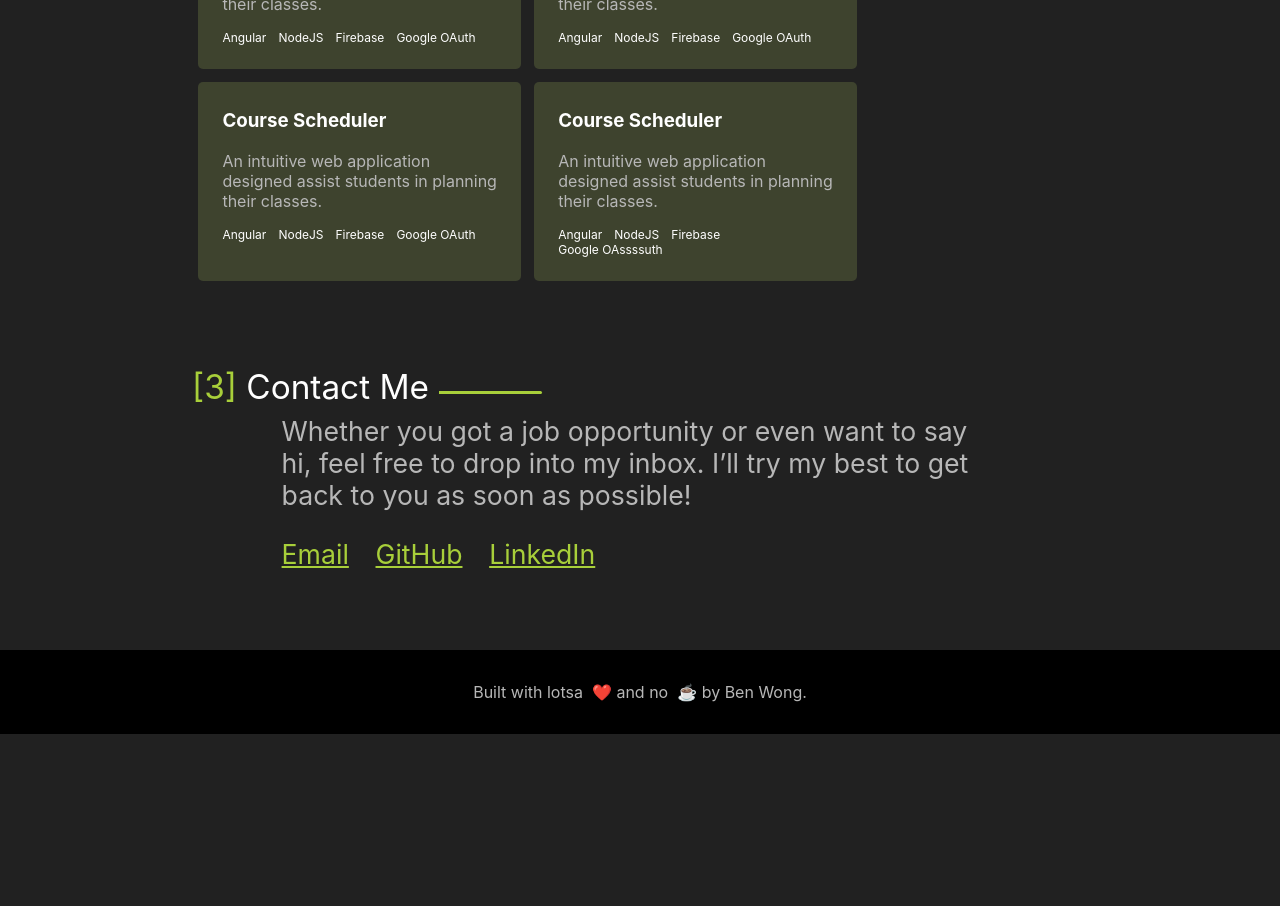
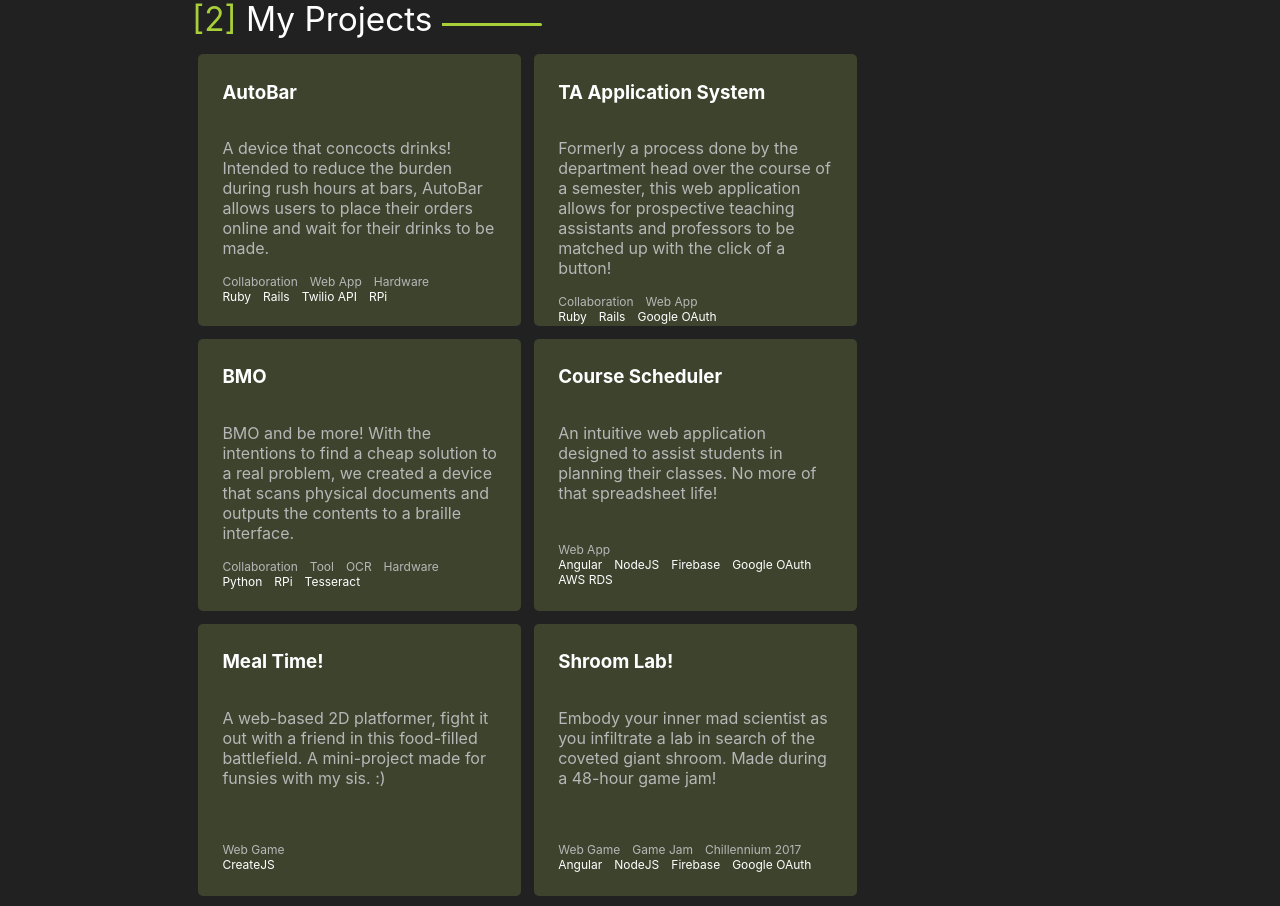
Before and after one commit to BenWong1097/site-v2, a React (Create React App) app: page / in a window 1280 px wide. Shown: the part 1860-2766 px from the top of the page. Before the commit the page ends 2594 px from the top, so only its background shows below. Built offline with nearby package versions, Linux system fonts and the light colour scheme; the HTML template or start-up script is replaced by a standard one.

Commit message:
Updated all data. Beefed up the navbar a bit

```diff
--- a/src/App.css
+++ b/src/App.css
@@ -127,7 +127,12 @@ a:visited{
 
 /* Nav */
 nav{
+  position: fixed;
+  z-index: 2;
+  top: 0;
   width: 90%;
+  padding-right: 10%;
+  box-shadow: rgba(0, 0, 0, 0.05) 0px 5px 5px;
 }
 nav ul{
   display: flex;
@@ -143,7 +148,11 @@ nav li{
 /* Landing */
 .landing div{
   margin-top: 0.25em;
-  margin-bottom: 0.25em;
+  margin-bottom: 0.5em;
+}
+.landing{
+  margin-top: 10em;
+  margin-bottom: 13em;
 }
 
 /* About */
@@ -198,6 +207,15 @@ nav li{
   background: rgb(62, 67, 46);
   border-radius: 5px;
   width: 275px;
+  height: 15em;
+  display: flex;
+  flex-direction: column;
+}
+.project-techlist-container{
+  flex-grow: 1;
+  display: flex;
+  flex-direction: column;
+  justify-content: flex-end;
 }
 .project-techlist span{
   padding-right: 1em;
--- a/src/Data.js
+++ b/src/Data.js
@@ -27,13 +27,13 @@ const Data = {
         ]},
         {
             employer: 'Sabre Corporation',
-            role: 'Galactic Protector',
-            from: 'Feb 2102',
-            to: 'Dec 2102',
+            role: 'Software Developer Intern',
+            from: 'May 2019',
+            to: 'Aug 2019',
             details: [
-                'Collaborate on segue utilizing lorem ipsum dolores with a side of french fries',
-                'Designed algorithms that utilize that apex commander that exists on the fourth plane of existence in order to dilute the radiation of Earth',
-                'Applied a dynamic scheduling algorithm to dictate when the Glorkun army was going to attack Earth, allowing for an accurate predication of when to execute Order Null'
+                'Investigated the current flight pathing algorithm and eliminated observed redundant effort, improving performance in targeted edge cases',
+                'Implemented validation of data values for the flight scheduling service through the use of regex expressions',
+                'Developed a business case that targeted a novel market with technical and financial analysis with a React web application as a proof-of-concept'
         ]},
         {
             employer: 'Tokio Marine HCC',
@@ -47,30 +47,66 @@ const Data = {
     ],
     Projects: [
         {
-            name: "Course Scheduler",
-            description: "An intuitive web application designed assist students in planning their classes.",
-            tech: ['Angular', 'NodeJS', 'Firebase', 'Google OAuth'],
+            name: "AutoBar",
+            description: "A device that concocts drinks! Intended to reduce the burden during rush hours at bars, AutoBar allows users to place their orders online and wait for their drinks to be made.",
+            tech: ['Ruby', 'Rails', 'Twilio API', 'RPi'],
+            tags: ['Collaboration', 'Web App', 'Hardware'],
+            github: '',
+            demo: ''
+        },
+        {
+            name: "TA Application System",
+            description: "Formerly a process done by the department head over the course of a semester, this web application allows for prospective teaching assistants and professors to be matched up with the click of a button!",
+            tech: ['Ruby', 'Rails', 'Google OAuth'],
+            tags: ['Collaboration', 'Web App'],
+            github: '',
+            demo: ''
+        },
+        {
+            name: "BMO",
+            description: "BMO and be more! With the intentions to find a cheap solution to a real problem, we created a device that scans physical documents and outputs the contents to a braille interface.",
+            tech: ['Python', 'RPi', 'Tesseract'],
+            tags: ['Collaboration', 'Tool', 'OCR', 'Hardware'],
             github: '',
             demo: ''
         },
         {
             name: "Course Scheduler",
-            description: "An intuitive web application designed assist students in planning their classes.",
-            tech: ['Angular', 'NodeJS', 'Firebase', 'Google OAuth'],
+            description: "An intuitive web application designed to assist students in planning their classes. No more of that spreadsheet life!",
+            tech: ['Angular', 'NodeJS', 'Firebase', 'Google OAuth', 'AWS RDS'],
+            tags: ['Web App'],
             github: '',
             demo: ''
         },
         {
-            name: "Course Scheduler",
-            description: "An intuitive web application designed assist students in planning their classes.",
-            tech: ['Angular', 'NodeJS', 'Firebase', 'Google OAuth'],
+            name: "Meal Time!",
+            description: "A web-based 2D platformer, fight it out with a friend in this food-filled battlefield. A mini-project made for funsies with my sis. :)",
+            tech: ['CreateJS'],
+            tags: ['Web Game'],
             github: '',
             demo: ''
         },
         {
-            name: "Course Scheduler",
-            description: "An intuitive web application designed assist students in planning their classes.",
-            tech: ['Angular', 'NodeJS', 'Firebase', 'Google OAssssuth'],
+            name: "Shroom Lab!",
+            description: "Embody your inner mad scientist as you infiltrate a lab in search of the coveted giant shroom. Made during a 48-hour game jam!",
+            tech: ['Angular', 'NodeJS', 'Firebase', 'Google OAuth'],
+            tags: ['Web Game', 'Game Jam', 'Chillennium 2017'],
+            github: '',
+            demo: ''
+        },
+        {
+            name: "Fiverr Buyer Request Notifier",
+            description: "Utilizes a web driver notifies sellers when a new potential customer posts a request. Conceived in the year of 2017 so it probably doesn't work but it's still neat!",
+            tech: ['Selenium', 'Python'],
+            tags: ['Tool'],
+            github: '',
+            demo: ''
+        },
+        {
+            name: "Life of Joe",
+            description: "What's with all the bombs and bulls? No idea! Just jam it out to the catchy tune and have some fun with Joe in this rhythm runner as he flashes some moves! Made during my first 48-hour game jam!",
+            tech: ['Game Maker Language (GML)'],
+            tags: ['Game', 'Game Jam', 'Chillennium 2016'],
             github: '',
             demo: ''
         }
--- a/src/components/Navbar.js
+++ b/src/components/Navbar.js
@@ -4,7 +4,7 @@ import { Link } from 'react-scroll';
 
 export default function Navbar(props){
     return (
-        <nav>
+        <nav className="bg">
             <ul>
                 {props.items.map((item, i) => (
                     <li key={`nav_${i}`}>
--- a/src/components/Project.js
+++ b/src/components/Project.js
@@ -9,10 +9,17 @@ export default function Project(props){
             </div>
             <h3>{proj.name}</h3>
             <p className="faded">{proj.description}</p>
-            <div className="project-techlist flex-start">
-                {proj.tech.map(
-                    (tech, i) => <span key={`tech_${i}`}>{tech}</span>
-                )}
+            <div className="project-techlist-container">
+                <div className="project-techlist flex-start faded">
+                    {proj.tags.map(
+                        (tag, i) => <span key={`tag_${i}`}>{tag}</span>
+                    )}
+                </div>
+                <div className="project-techlist flex-start">
+                    {proj.tech.map(
+                        (tech, i) => <span key={`tech_${i}`}>{tech}</span>
+                    )}
+                </div>
             </div>
         </div>
     )
```
